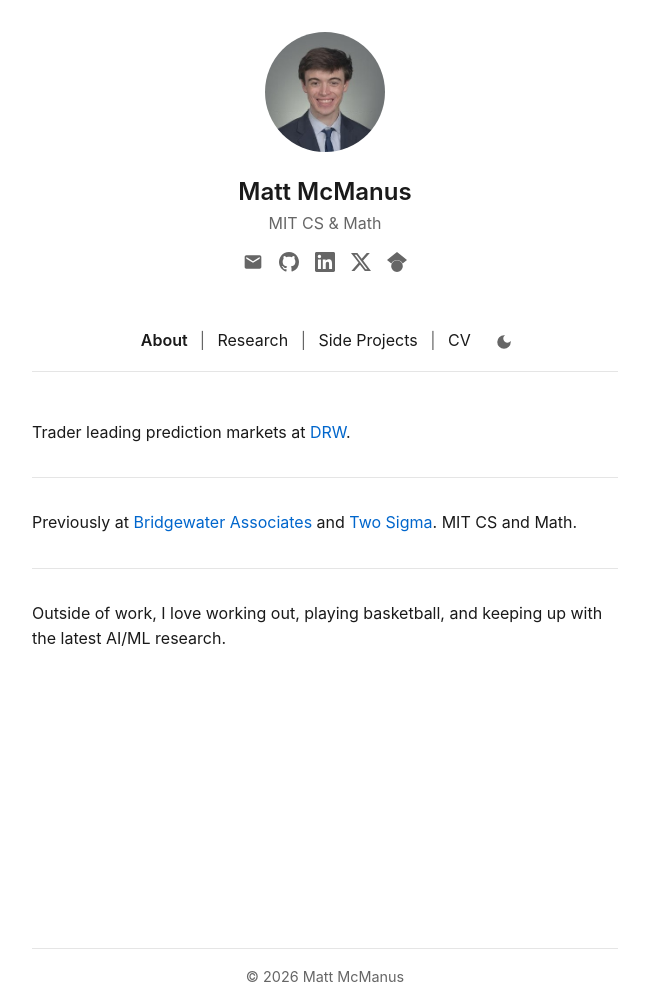
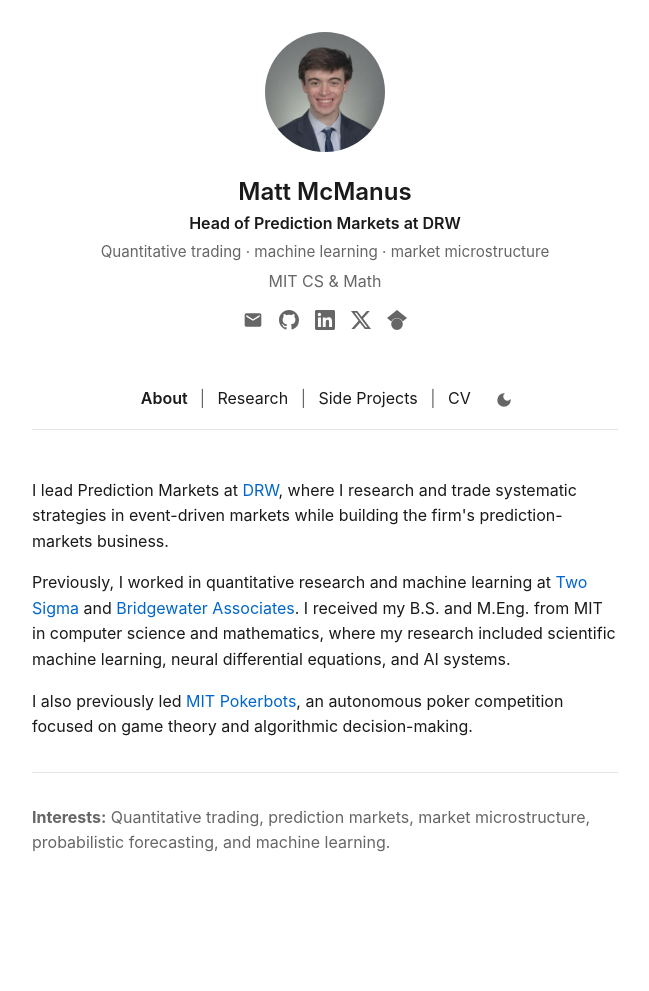
Before and after one commit to mmcmanus1/mmcmanus1.github.io, an Astro site: page / in a window 1280 px wide. Shown: the top 991 px of the page, without its empty margins (315-964 px from the left). Built offline with nearby package versions, Linux system fonts and the light colour scheme; Astro itself is replaced by a stand-in of ours.

Commit message:
Update profile and resume for DRW role

```diff
--- a/src/components/Header.astro
+++ b/src/components/Header.astro
@@ -11,6 +11,8 @@
     height="120"
   />
   <h1 class="profile-name">Matt McManus</h1>
+  <p class="profile-role">Head of Prediction Markets at DRW</p>
+  <p class="profile-focus">Quantitative trading · machine learning · market microstructure</p>
   <p class="profile-tagline">MIT CS & Math</p>
 
   <div class="social-icons">
--- a/src/layouts/BaseLayout.astro
+++ b/src/layouts/BaseLayout.astro
@@ -8,7 +8,7 @@ interface Props {
 
 const {
   title = "Matt McManus",
-  description = "Trader leading prediction markets at DRW."
+  description = "Matt McManus is Head of Prediction Markets at DRW, where he conducts quantitative research and trades systematic strategies in event-driven markets."
 } = Astro.props;
 
 const fullTitle = title === "Matt McManus" ? title : `${title} - Matt McManus`;
--- a/src/pages/index.astro
+++ b/src/pages/index.astro
@@ -2,21 +2,32 @@
 import PageLayout from '../layouts/PageLayout.astro';
 ---
 
-<PageLayout description="Trader leading prediction markets at DRW.">
+<PageLayout description="Matt McManus is Head of Prediction Markets at DRW, where he conducts quantitative research and trades systematic strategies in event-driven markets.">
   <p>
-    Trader leading prediction markets at <a href="https://drw.com/">DRW</a>.
+    I lead Prediction Markets at <a href="https://drw.com/">DRW</a>, where I research
+    and trade systematic strategies in event-driven markets while building the
+    firm's prediction-markets business.
+  </p>
+
+  <p>
+    Previously, I worked in quantitative research and machine learning at
+    <a href="https://www.twosigma.com/">Two Sigma</a> and
+    <a href="https://www.bridgewater.com/">Bridgewater Associates</a>. I received
+    my B.S. and M.Eng. from MIT in computer science and mathematics, where my
+    research included scientific machine learning, neural differential equations,
+    and AI systems.
+  </p>
+
+  <p>
+    I also previously led <a href="https://pokerbots.org/">MIT Pokerbots</a>, an
+    autonomous poker competition focused on game theory and algorithmic
+    decision-making.
   </p>
 
   <hr />
 
-  <p>
-    Previously at <a href="https://www.bridgewater.com/">Bridgewater Associates</a>
-    and <a href="https://www.twosigma.com/">Two Sigma</a>. MIT CS and Math.
-  </p>
-
-  <hr />
-
-  <p>
-    Outside of work, I love working out, playing basketball, and keeping up with the latest AI/ML research.
+  <p class="interests">
+    <strong>Interests:</strong> Quantitative trading, prediction markets, market
+    microstructure, probabilistic forecasting, and machine learning.
   </p>
 </PageLayout>
--- a/src/styles/global.css
+++ b/src/styles/global.css
@@ -127,9 +127,24 @@ code {
   font-size: 1.5rem;
 }
 
+.profile-role {
+  margin: 0 0 var(--spacing-xs);
+  font-weight: 600;
+}
+
+.profile-focus {
+  color: var(--color-text-muted);
+  margin: 0 0 var(--spacing-xs);
+  font-size: 0.95rem;
+}
+
 .profile-tagline {
   color: var(--color-text-muted);
   margin: 0 0 var(--spacing-md);
+}
+
+.interests {
+  color: var(--color-text-muted);
 }
 
 /* Social Icons */
```
Also changed, not shown: 1 other file.
